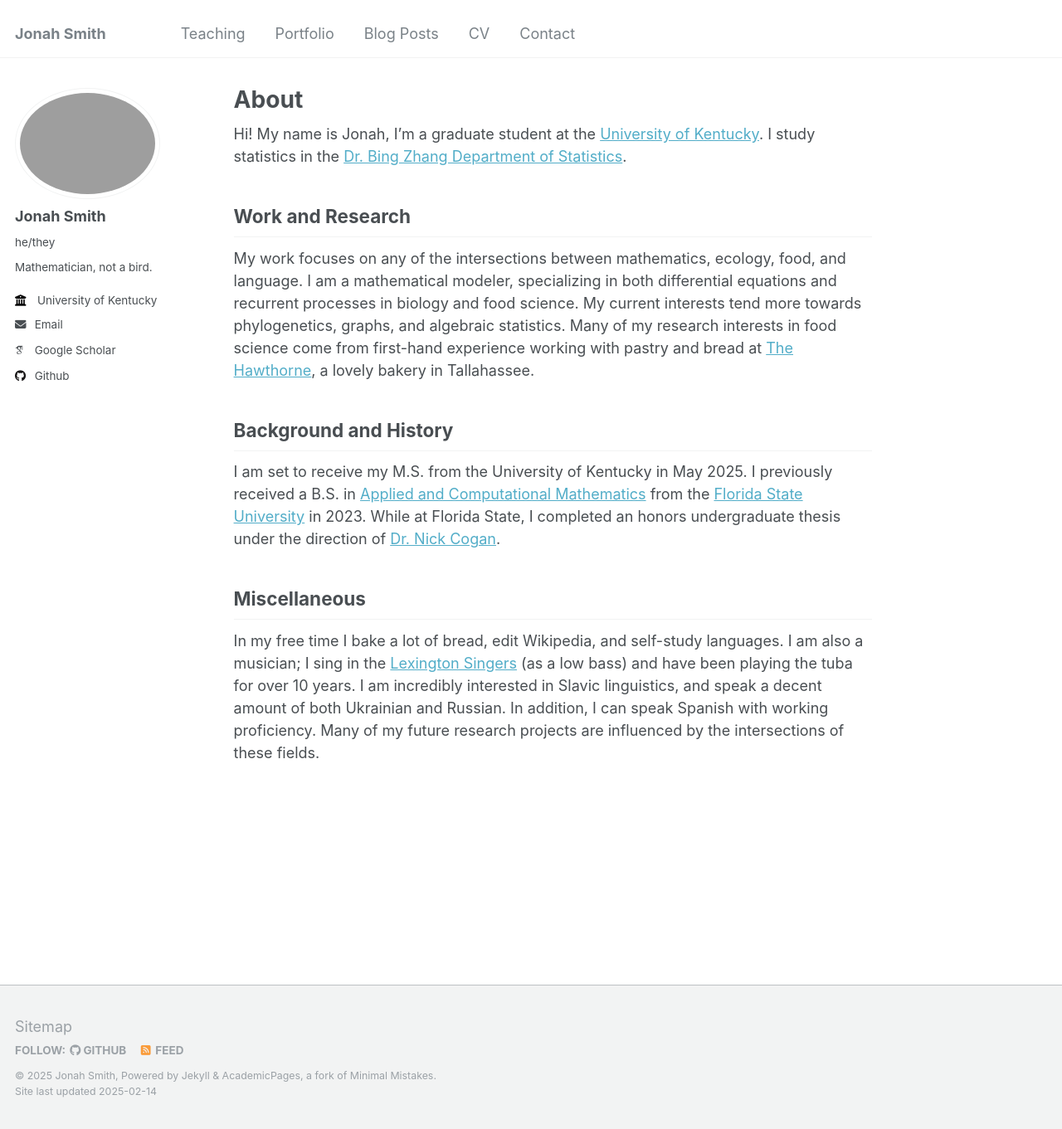
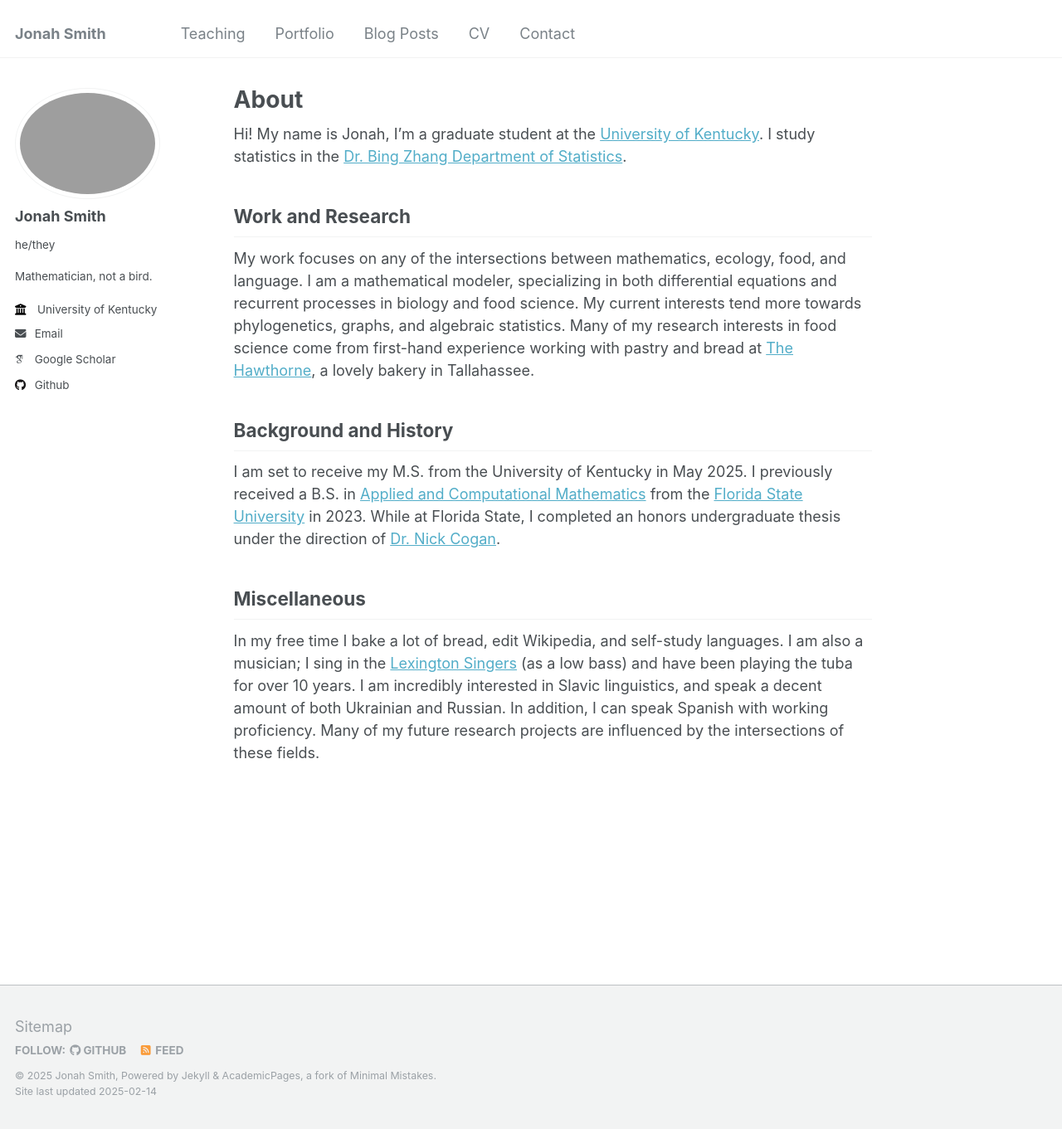
Before and after one commit to jonahksmith/jonahksmith.github.io, a Jekyll site: the page built from _pages/about.md, in a window 1280 px wide and 1361 px high. Shown: the whole window at 83% size. Built offline with Jekyll 4.4.1, drawn with Linux system fonts in a browser that asks for light colours; some web fonts are replaced.

Commit message:
changed sidebar specs via css

```diff
--- a/_sass/_sidebar.scss
+++ b/_sass/_sidebar.scss
@@ -13,13 +13,6 @@
   @include clearfix();
   margin-bottom: 1em;
 
-  @media screen and (min-width: $sidebar-screen-min-width) {
-    height: 100vh;
-    overflow-y: auto;               // Add scrollbar if the sidebar is too long
-    position: fixed;
-    padding-top: $masthead-height;
-  }
-
   @include breakpoint($large) {
     @include span(2 of 12);
     opacity: 1;
@@ -32,7 +25,6 @@
   }
 
   @include breakpoint($x-large) {
-    max-width: $sidebar-link-max-width;
     padding-right: 0;
   }
 
@@ -52,7 +44,7 @@
   }
 
   img {
-    width: 100%;
+    width: 125%;
   }
 }
 
@@ -80,8 +72,7 @@
   display: table-cell;
   vertical-align: top;
   width: 36px;
-  // set width only, for non-square avatars
-  // height: 36px;
+  height: 36px;
 
   @include breakpoint($large) {
     display: block;
@@ -126,22 +117,6 @@
 .sidebar .author__name {
   font-family: $sans-serif;
   font-size: $type-size-5;
-}
-
-.sidebar .author__desktop {
-  display: none;
-  @media screen and (min-width: 1024px) {
-    display: block;
-  }
-}
-
-.author__pronouns {
-  margin: 0;
-
-  @include breakpoint($large) {
-    margin-top: 10px;
-    margin-bottom: 10px;
-  }
 }
 
 .author__bio {
```
